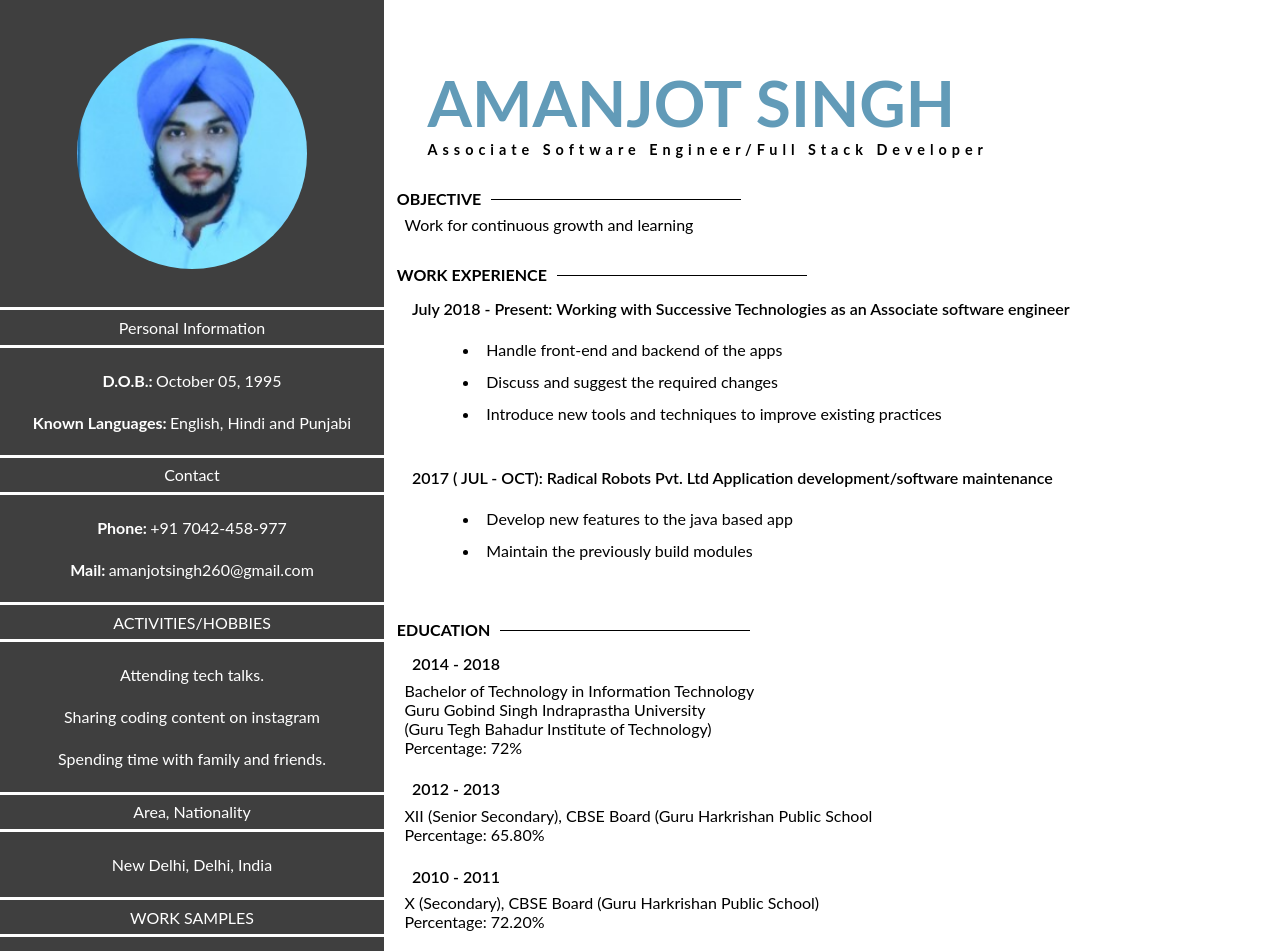
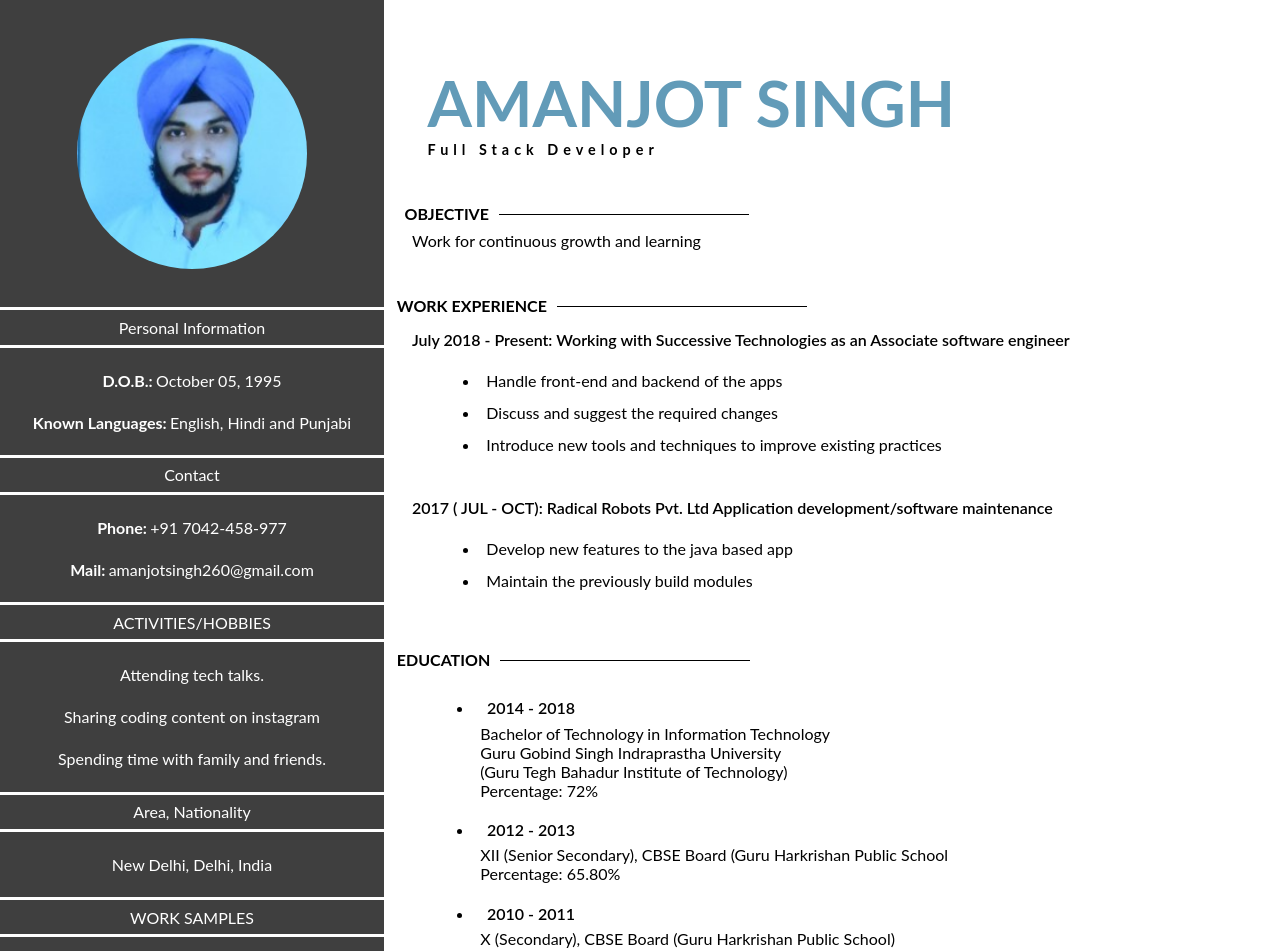
Before and after one commit to amandhunna/resume, a React (Create React App) app: page / in a window 1280 px wide. Shown: the top 951 px of the page. Built offline with nearby package versions, Linux system fonts and the light colour scheme.

Commit message:
updated education section css

```diff
--- a/src/component/right.jsx
+++ b/src/component/right.jsx
@@ -1,12 +1,14 @@
 import React from "react";
 const data = {
   name: "AMANJOT SINGH",
-  position: "Associate Software Engineer/Full Stack Developer",
+  position: "Full Stack Developer",
   objective: {
+    className: "objective",
     title: "OBJECTIVE",
     objective: "Work for continuous growth and learning"
   },
   workEx: {
+    className: "workEx",
     title: "WORK EXPERIENCE",
     org: [
       {
@@ -110,9 +112,9 @@ export default function right() {
         <h1>{data.name}</h1>
         <h3>{data.position}</h3>
       </header>
-      <div>
+      <div className={data.objective.className}>
         <h4>{data.objective.title}</h4>
-        <p className="objective">{data.objective.objective}</p>
+        <p>{data.objective.objective}</p>
       </div>
       <div>
         <h4>{data.workEx.title}</h4>
@@ -134,16 +136,21 @@ export default function right() {
       </div>
       <div>
         <h4>{data.education.title}</h4>
+
+        <div className="radio">
+          <ul>
             {data.education.standard.map(standard => (
-          <div className="spread">
+              <li className="spread">
                 <p className="period">{standard.period}</p>
                 <div className="flex-column">
                   {standard.detail.map(detail => (
                     <p>{detail}</p>
                   ))}
                 </div>
+              </li>
+            ))}
+          </ul>
         </div>
-        ))}
       </div>
 
       <div>
--- a/src/index.css
+++ b/src/index.css
@@ -18,6 +18,10 @@
 }
 
 .objective {
+  margin: 6% 1% !important;
+}
+
+.objective > p {
   margin: 1%;
 }
 
```
Lines whose indentation alone changed are shown as unchanged.
